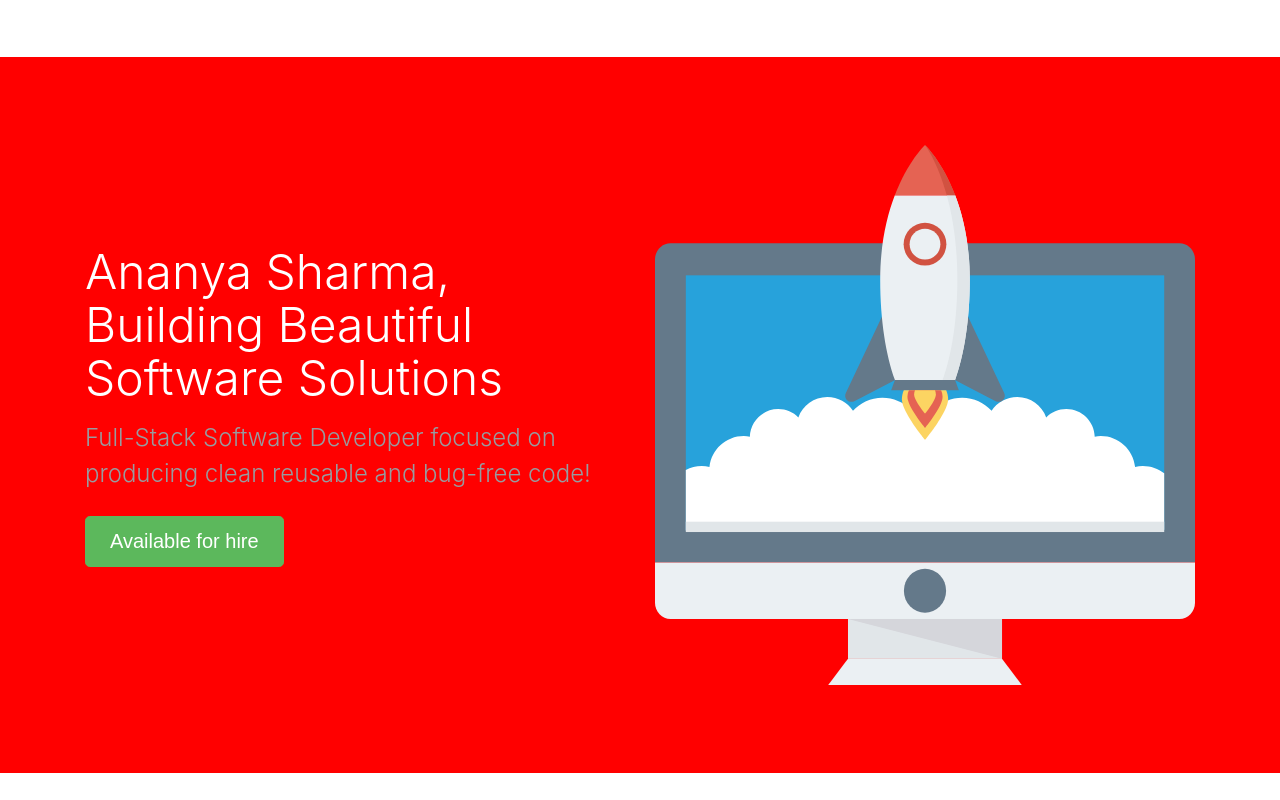
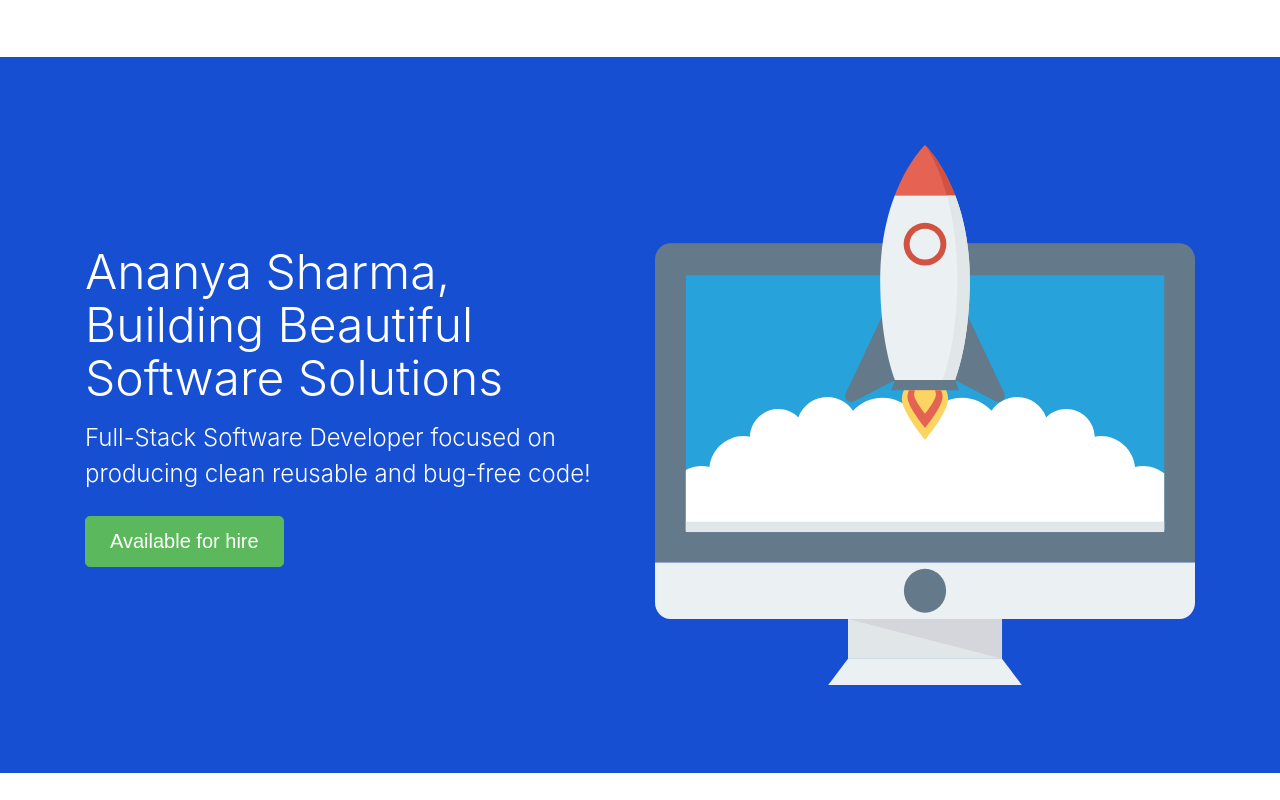
Before and after one commit to ashar340/MyPortfolio, an Angular app: page /home in a window 1280 px wide. Shown: the top 800 px of the page. Built offline with nearby package versions, Linux system fonts and the light colour scheme.

Commit message:
updated background

```diff
--- a/src/app/home/home.component.css
+++ b/src/app/home/home.component.css
@@ -5,7 +5,7 @@
 }
 
 .jumbotron {
-  background-color:red;
+  background-color: rgb(23, 79, 210);
 }
 
 #home-svg{
--- a/src/app/home/home.component.html
+++ b/src/app/home/home.component.html
@@ -3,7 +3,7 @@
     <div class="row">
       <div class="col-md-6 text-center text-md-left align-self-center">
         <h1 class="h0 text-white mb-3">Ananya Sharma, Building Beautiful Software Solutions</h1>
-        <p class="text-lead mb-4">Full-Stack Software Developer focused on producing clean reusable and bug-free code!</p>
+        <p class="text-lead mb-4 text-white">Full-Stack Software Developer focused on producing clean reusable and bug-free code!</p>
         <div class="d-flex flex-column flex-md-row lead mb-3">
           <button class="btn btn-lg btn-success" data-toggle="modal" data-target="#modal-contact">Available for hire</button>
         </div>
```
